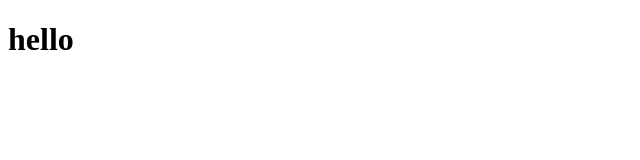
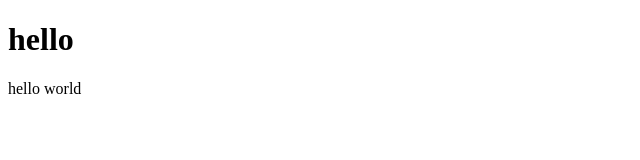
Before and after one commit to Muhammad-Rafay-Aslam/practice, a plain HTML site: page index.html in a window 1280 px wide. Shown: the full height of the page, 0-640 px from the left. Drawn offline with Linux system fonts and the light colour scheme.

Commit message:
updated flie

```diff
--- a/index.html
+++ b/index.html
@@ -4,10 +4,12 @@
     <meta charset="UTF-8">
     <meta name="viewport" content="width=device-width, initial-scale=1.0">
     <title>Document</title>
+    <link rel="stylesheet" href="style.css">
 </head>
 <body>
 
     <h1>hello</h1>
+    <p>hello world</p>
 
 </body>
 </html>
--- /dev/null
+++ b/style.css
@@ -0,0 +1,4 @@
+body{
+    padding: 0;
+    padding: 0;
+}
```
